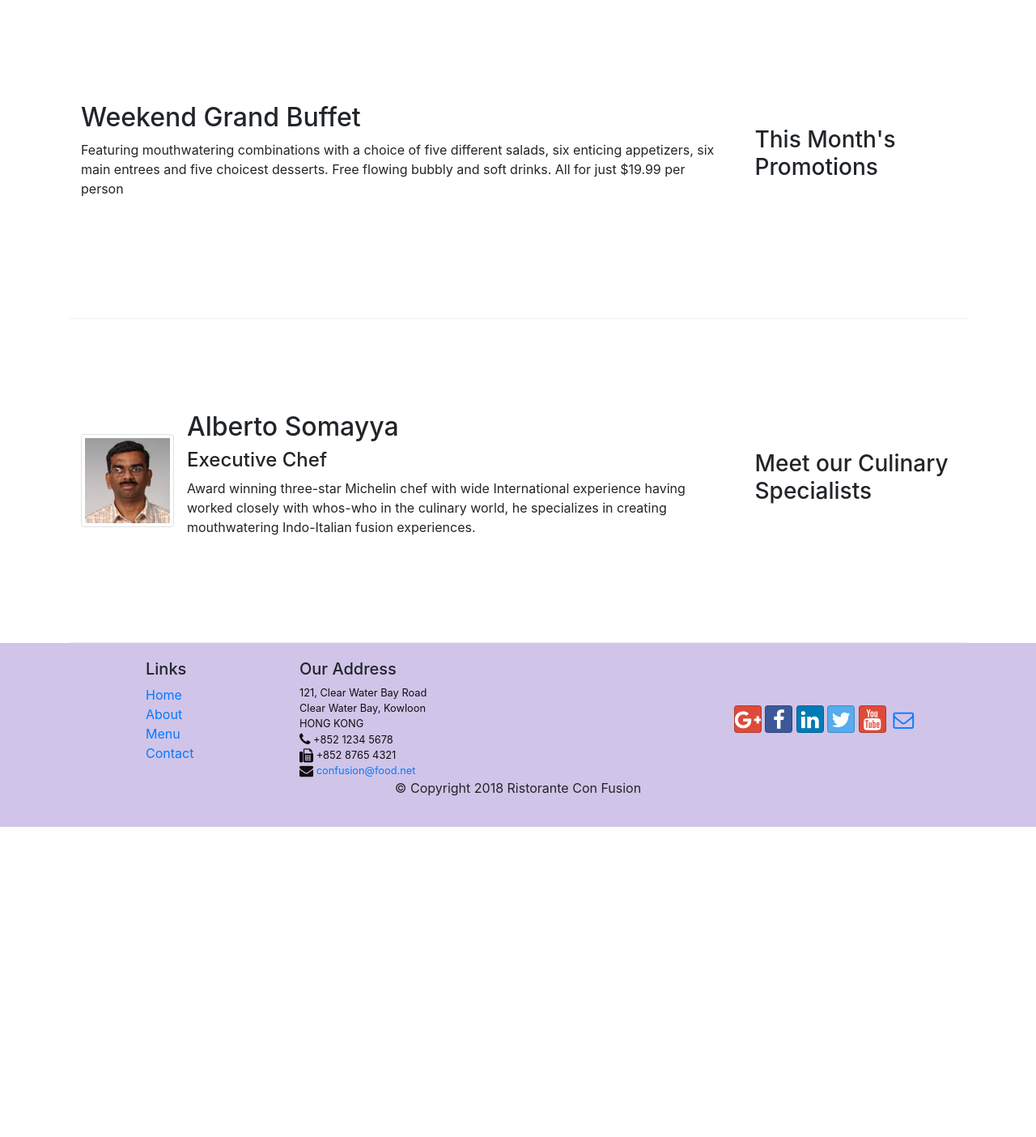
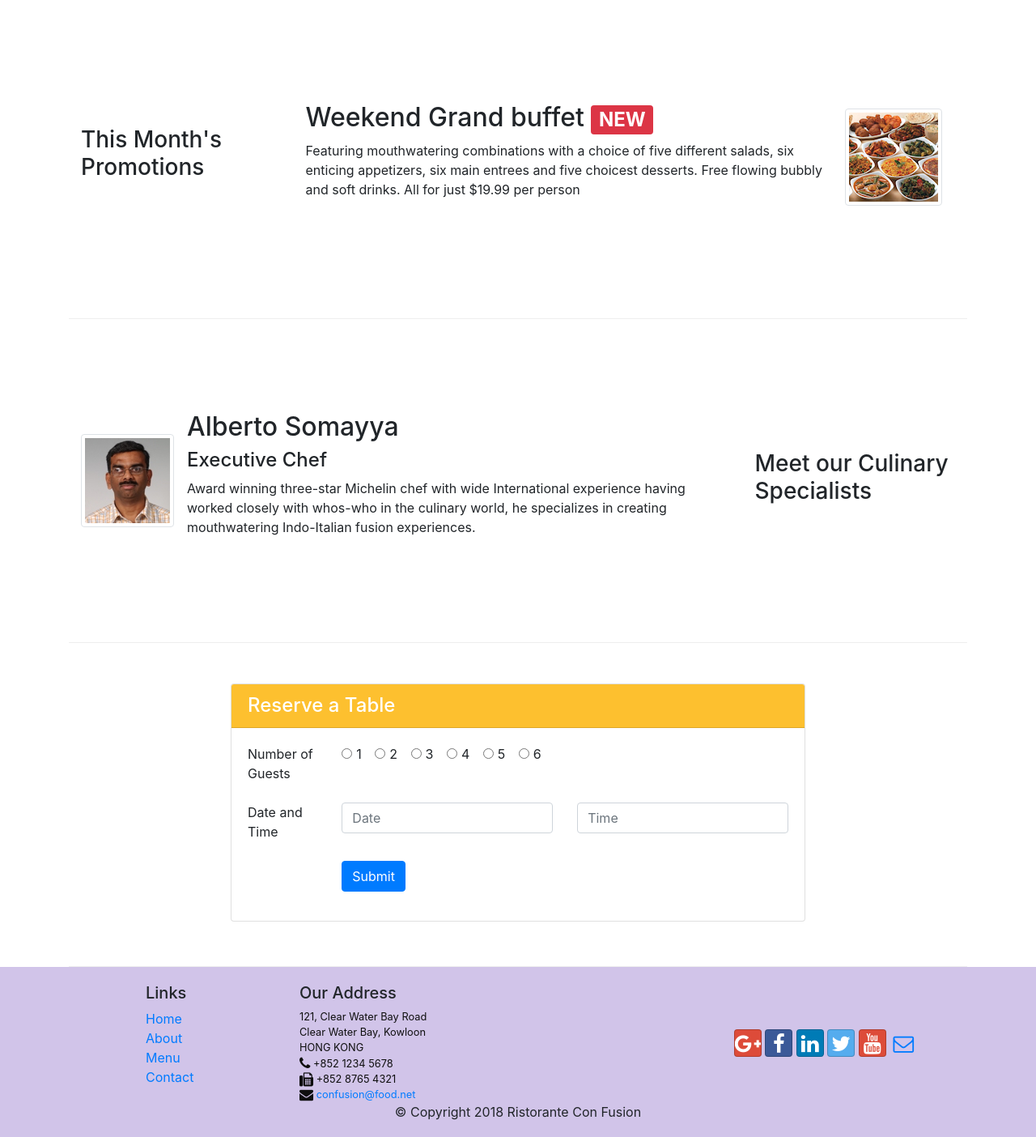
Before and after one commit to izayaaaaaaa/bootstrap-npm-test, a website: page index.html in a window 1280 px wide. Shown: the part 740-2144 px from the top of the page at 81% size. Before the commit the page ends 1761 px from the top, so only its background shows below. Drawn offline with nearby package versions, Linux system fonts and the light colour scheme.

Commit message:
assignment 2

```diff
--- a/css/style.css
+++ b/css/style.css
@@ -37,3 +37,13 @@ body{
 .navbar-dark {
      background-color: #512DA8;
 }
+
+h4.card-header {
+    background-color: #FDC02F;
+    color: white;
+}
+
+a.btn-sm {
+    background-color: #FDC02F;
+    color: black;
+}
--- a/index.html
+++ b/index.html
@@ -50,8 +50,11 @@
                     <p>We take inspiration from the World's best cuisines, and create a unique fusion experience. Our
                         lipsmacking creations will tickle your culinary senses!</p>
                 </div>
-                <div class="col-12 col-sm align-self-center">
+                <div class="col-12 col-sm-3 align-self-center">
                     <img src="img/logo.png" class="img-fluid">
+                </div>
+                <div class="col-12 col-sm-3 align-self-center">
+                    <a href="#reserve_form" class="btn btn-block btn-sm" role="button" aria-pressed="true">Reserve Table</a>
                 </div>
             </div>
         </div>
@@ -66,7 +69,8 @@
                 <div class="media">
                     <img class="d-flex mr-3 img-thumbnail align-self-center" src="img/uthappizza.png" alt="Uthappizza">
                     <div class="media-body">
-                        <h2 class="mt-0">Uthappizza</h2><span class="badge badge-danger">HOT</span> <span class="badge badge-pill badge-secondary">$4.99</span>
+                        <h2 class="mt-0">Uthappizza <span class="badge badge-danger">HOT</span> <span
+                            class="badge badge-pill badge-secondary"> $4.99</span></h2>
                         <p class="d-none d-sm-block">A unique combination of Indian Uthappam (pancake) and
                             Italian pizza, topped with Cerignola olives, ripe vine
                             cherry tomatoes, Vidalia onion, Guntur chillies and
@@ -78,15 +82,22 @@
 
 
         <div class="row row-content align-items-center">
-            <div class="col-12 col-sm-4 order-sm-last col-md-3">
+            <div class="col-12 col-sm-4 order-sm-first col-md-3">
                 <h3>This Month's Promotions</h3>
             </div>
-            <div class="col col-sm order-sm-first col-md">
-                <h2>Weekend Grand Buffet</h2>
-                <p class="d-none d-sm-block">Featuring mouthwatering combinations with a choice of five different
-                    salads, six enticing appetizers,
-                    six main entrees and five choicest desserts. Free flowing bubbly and soft drinks. All for just
-                    $19.99 per person </p>
+            <div class="col col-sm order-sm-last col-md">
+                <div class="media">
+                    <div class="media-body">
+                        <h2>Weekend Grand buffet <span class="badge badge-danger">NEW</span></h2>
+                        <p class="d-none d-sm-block">Featuring mouthwatering combinations with a choice of five
+                            different
+                            salads, six enticing appetizers,
+                            six main entrees and five choicest desserts. Free flowing bubbly and soft drinks. All for
+                            just
+                            $19.99 per person </p>
+                    </div>
+                    <img class="d-flex mr-3 img-thumbnail align-self-center" src="img/buffet.png" alt="Uthappizza">
+                </div>
             </div>
         </div>
 
@@ -106,6 +117,79 @@
                             whos-who in the culinary world, he specializes in
                             creating mouthwatering Indo-Italian fusion experiences.
                         </p>
+                    </div>
+                </div>
+            </div>
+        </div>
+
+        <div class="row row-content justify-content-center">
+            <div class="col-sm-8" id="reserve_form">
+                <div class="card">
+                    <h4 class="card-header">Reserve a Table</h4>
+                    <div class="card-body">
+                        <form>
+                            <div class="form-group">
+                                <div class="form-group row">
+                                    <div class="col-sm-2">
+                                        <label>Number of Guests</label>
+                                    </div>
+                                    <div class="col-sm-10">
+                                        <div class="form-check form-check-inline">
+                                            <input class="form-check-input" type="radio" name="inlineRadioOptions"
+                                                id="inlineRadio1" value="option1">
+                                            <label class="form-check-label" for="inlineRadio1">1</label>
+                                        </div>
+                                        <div class="form-check form-check-inline">
+                                            <input class="form-check-input" type="radio" name="inlineRadioOptions"
+                                                id="inlineRadio2" value="option2">
+                                            <label class="form-check-label" for="inlineRadio2">2</label>
+                                        </div>
+                                        <div class="form-check form-check-inline">
+                                            <input class="form-check-input" type="radio" name="inlineRadioOptions"
+                                                id="inlineRadio2" value="option2">
+                                            <label class="form-check-label" for="inlineRadio2">3</label>
+                                        </div>
+                                        <div class="form-check form-check-inline">
+                                            <input class="form-check-input" type="radio" name="inlineRadioOptions"
+                                                id="inlineRadio2" value="option2">
+                                            <label class="form-check-label" for="inlineRadio2">4</label>
+                                        </div>
+                                        <div class="form-check form-check-inline">
+                                            <input class="form-check-input" type="radio" name="inlineRadioOptions"
+                                                id="inlineRadio2" value="option2">
+                                            <label class="form-check-label" for="inlineRadio2">5</label>
+                                        </div>
+                                        <div class="form-check form-check-inline">
+                                            <input class="form-check-input" type="radio" name="inlineRadioOptions"
+                                                id="inlineRadio2" value="option2">
+                                            <label class="form-check-label" for="inlineRadio2">6</label>
+                                        </div>
+                                    </div>
+                                </div>
+
+                                <div class="form-group row">
+                                    <div class="col-sm-2">
+                                        <label>Date and Time</label>
+                                    </div>
+                                    <div class="col-sm-5">
+                                        <input type="text" class="form-control" placeholder="Date">
+                                    </div>
+                                    <div class="col-sm-5">
+                                        <input type="text" class="form-control" placeholder="Time">
+                                    </div>
+                                </div>
+
+                                <div class="form-group row">
+                                    <div class="col-sm-2">
+                                    </div>
+                                    <div class="col">
+                                        <button type="submit" class="btn btn-primary">Submit</button>
+                                    </div>
+                                </div>
+                            </div>
+
+
+                        </form>
                     </div>
                 </div>
             </div>
```
